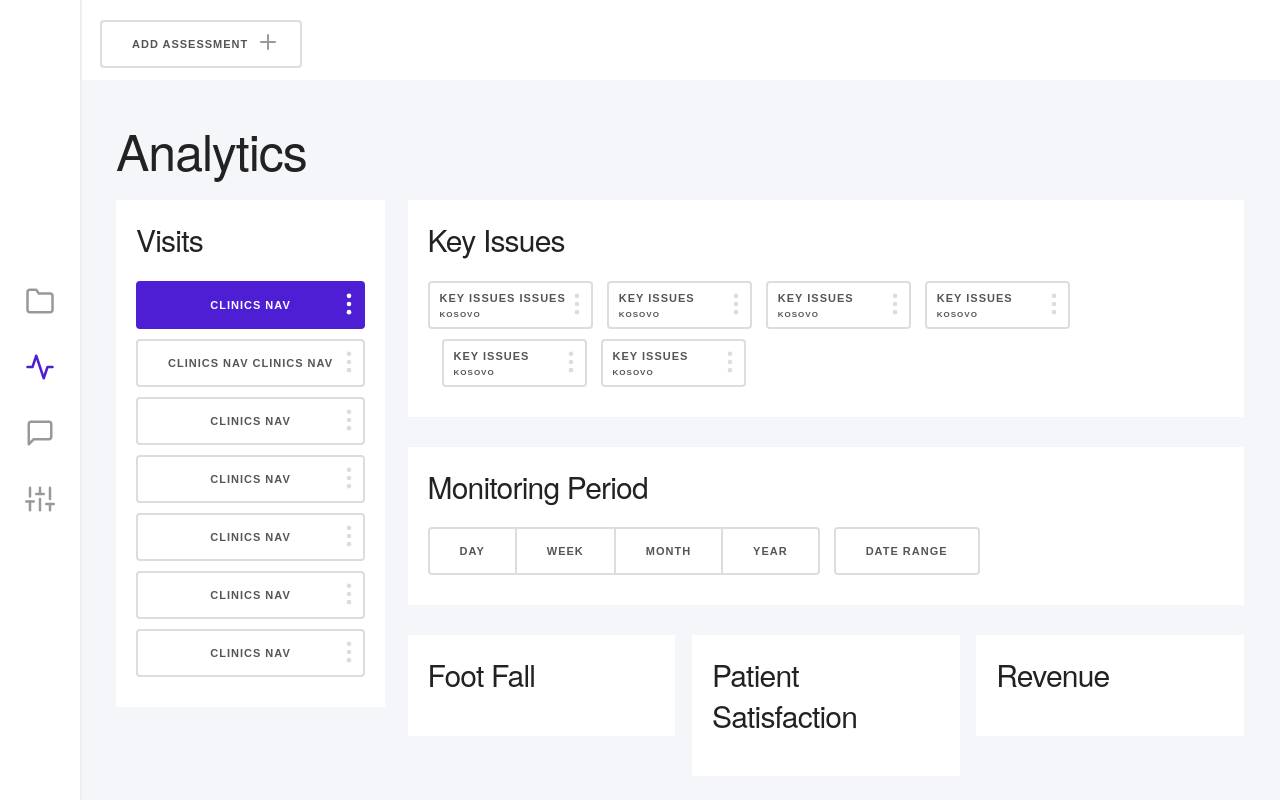
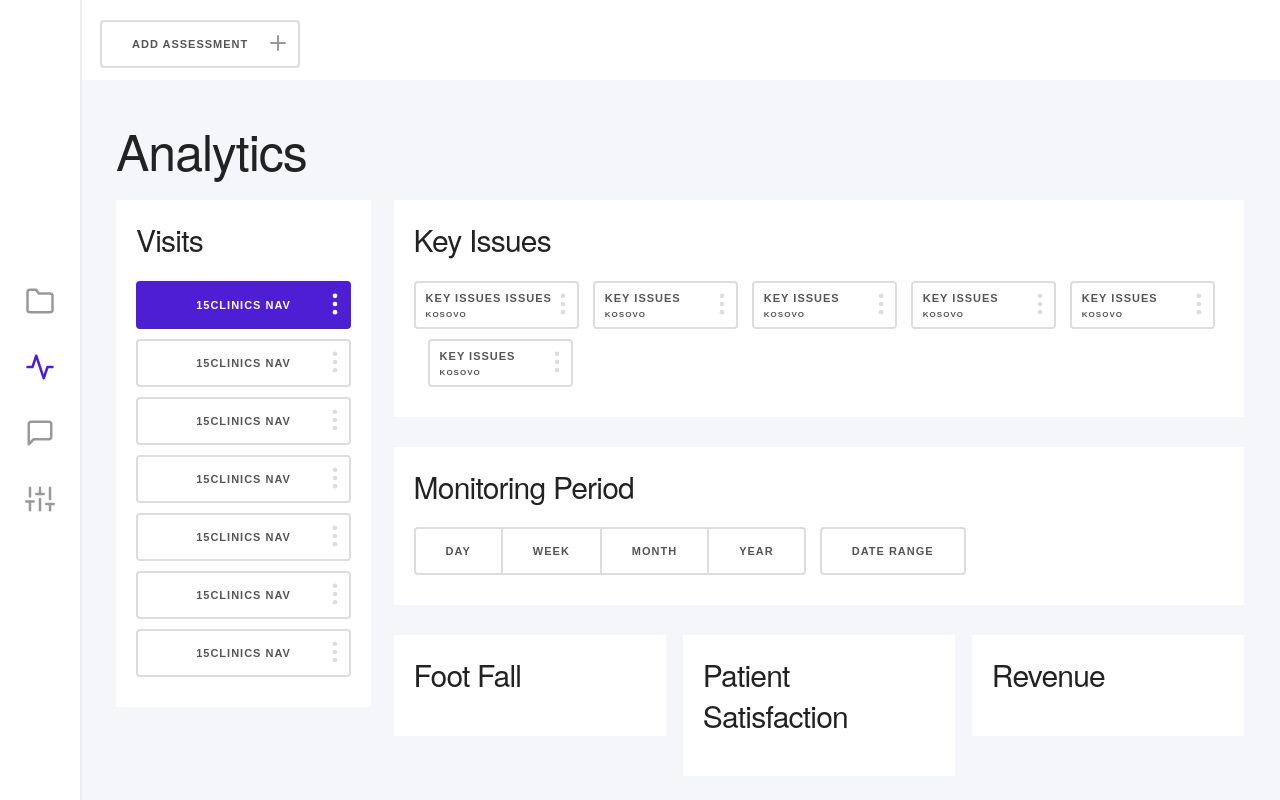
Before and after one commit to MwirabuaTimothy/clinics-analytics-client, a React (Create React App) app: page / in a window 1280 px wide. Shown: the top 800 px of the page. Built offline with nearby package versions, Linux system fonts and the light colour scheme.

Commit message:
design - centralized more button icon code

```diff
--- a/src/components/ClinicsNav/ClinicsNav.tsx
+++ b/src/components/ClinicsNav/ClinicsNav.tsx
@@ -9,13 +9,40 @@ const ClinicsNav: React.FC = () => {
   return (
     <Styled>
       <h4>Visits</h4>
-      <Button className="active">Clinics Nav<Dots className="icon dots" fill="#ddd" width="28" height="28"/></Button>
-      <Button>Clinics Nav Clinics Nav<Dots className="icon dots" fill="#ddd" width="28" height="28"/></Button>
-      <Button>Clinics Nav<Dots className="icon dots" fill="#ddd" width="28" height="28"/></Button>
-      <Button>Clinics Nav<Dots className="icon dots" fill="#ddd" width="28" height="28"/></Button>
-      <Button>Clinics Nav<Dots className="icon dots" fill="#ddd" width="28" height="28"/></Button>
-      <Button>Clinics Nav<Dots className="icon dots" fill="#ddd" width="28" height="28"/></Button>
-      <Button>Clinics Nav<Dots className="icon dots" fill="#ddd" width="28" height="28"/></Button>
+      <Button className="active">
+        <span>15</span>
+        <span>Clinics Nav</span>
+        <Dots className="icon dots" fill="#ddd" width="28" height="28"/></Button>
+      <Button>
+        <span>15</span>
+        <span>Clinics Nav</span>
+        <Dots className="icon dots" fill="#ddd" width="28" height="28"/>
+      </Button>
+      <Button>
+        <span>15</span>
+        <span>Clinics Nav</span>
+        <Dots className="icon dots" fill="#ddd" width="28" height="28"/>
+      </Button>
+      <Button>
+        <span>15</span>
+        <span>Clinics Nav</span>
+        <Dots className="icon dots" fill="#ddd" width="28" height="28"/>
+      </Button>
+      <Button>
+        <span>15</span>
+        <span>Clinics Nav</span>
+        <Dots className="icon dots" fill="#ddd" width="28" height="28"/>
+      </Button>
+      <Button>
+        <span>15</span>
+        <span>Clinics Nav</span>
+        <Dots className="icon dots" fill="#ddd" width="28" height="28"/>
+      </Button>
+      <Button>
+        <span>15</span>
+        <span>Clinics Nav</span>
+        <Dots className="icon dots" fill="#ddd" width="28" height="28"/>
+      </Button>
     </Styled>
   );
 };
@@ -28,13 +55,6 @@ const Styled = styled.div`
   > button {
     width: 100%;
     margin-bottom: 10px;
-    position: relative;
-    > svg {
-      margin-top: 7px;
-      position: absolute;
-      top: 0px;
-      right: 0px;
-    }
     &.active {
       background-color: #4e1ed4;
       border-color: #4e1ed4;
--- a/src/components/Header/Header.tsx
+++ b/src/components/Header/Header.tsx
@@ -7,9 +7,9 @@ const Header: React.FC = () => {
 
   return (
     <Container className="u-full-width">
-      <Button>Add Assessment
-        <PlusIcon className="icon plus" stroke="#999" fill="none" width="24" height="24"/>
-      </Button>
+      <Btn>Add Assessment
+        <Plus className="icon plus" stroke="#999" fill="none" width="24" height="24"/>
+      </Btn>
     </Container>
   );
 };
@@ -22,10 +22,11 @@ const Container = styled.div`
   padding: 20px;
 `
 
-const PlusIcon = styled(Plus)`
-  padding-top: 0px;
-  padding-bottom: 0px;
-  margin-bottom: -6px;
-  margin-right: -10px;
-  margin-left: 8px;
+const Btn = styled(Button)`
+  width: 200px;
+  text-align: left;
+  > svg{
+    top: 9px;
+    right: 8px;
+  }
 `
--- a/src/components/KeyIssues/KeyIssues.tsx
+++ b/src/components/KeyIssues/KeyIssues.tsx
@@ -50,7 +50,6 @@ const Styled = styled.div`
   padding: 20px;
   box-sizing: border-box;
   > button {
-    position: relative;
     text-align: left;
     padding: 5px 25px 5px 10px;
     min-width: 145px;
@@ -68,11 +67,5 @@ const Styled = styled.div`
       font-size: 8px;
       line-height: 14px;
     }
-    > svg {
-      margin-top: 7px;
-      position: absolute;
-      top: 0px;
-      right: 0px;
-    }
   }
 `
--- a/src/css/styled.js
+++ b/src/css/styled.js
@@ -4,6 +4,7 @@ export const Button = styled.button`
   border-width: 2px;
   border-color: #ddd;
   height: 48px;
+  position: relative;
   :active,
   :hover {
     border-color: #4e1ed4;
@@ -16,4 +17,9 @@ export const Button = styled.button`
       fill: #4e1ed4;
     }
   }
+  > svg {
+    position: absolute;
+    top: 7px;
+    right: 0px;
+  }
 `
```
